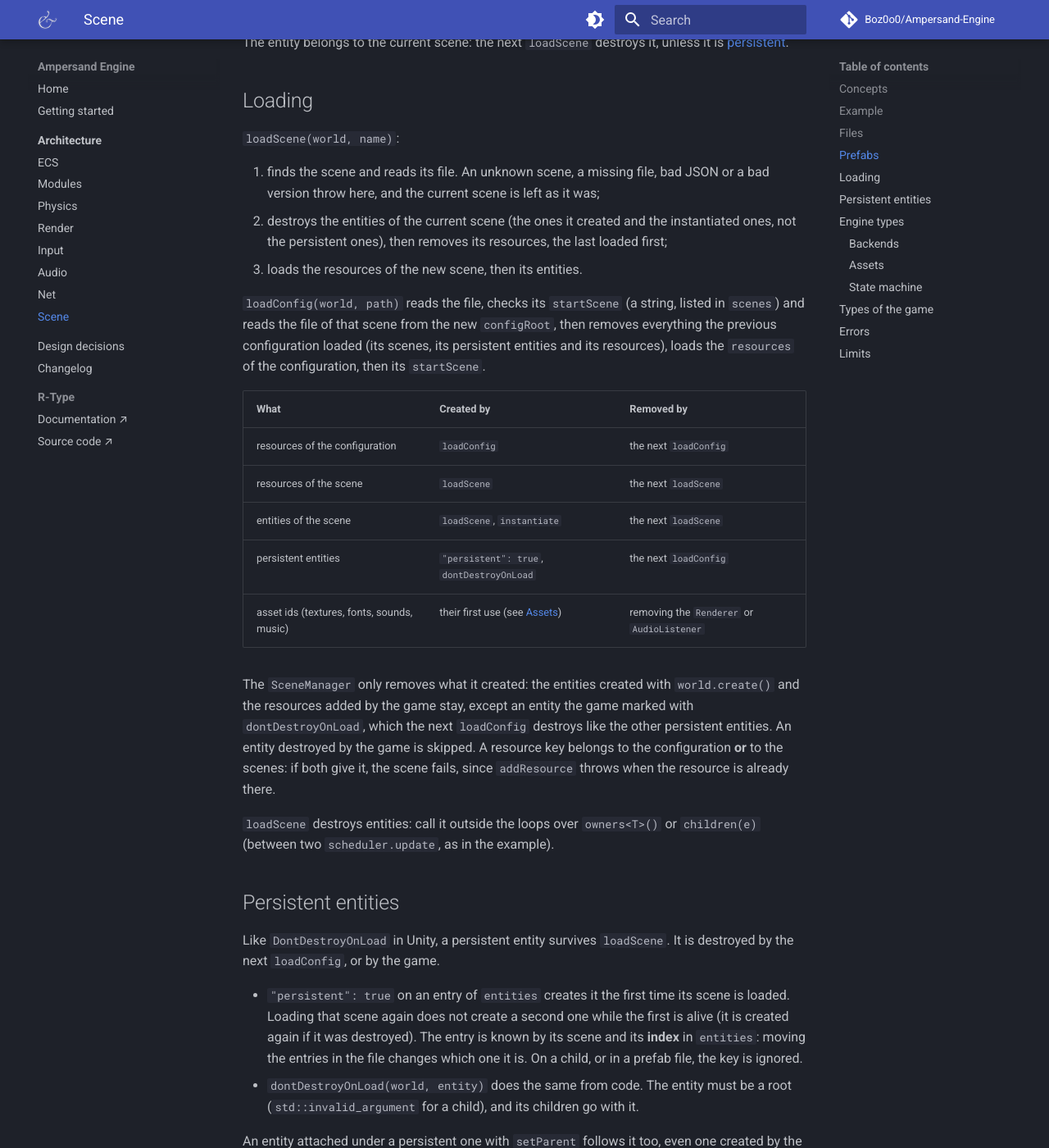
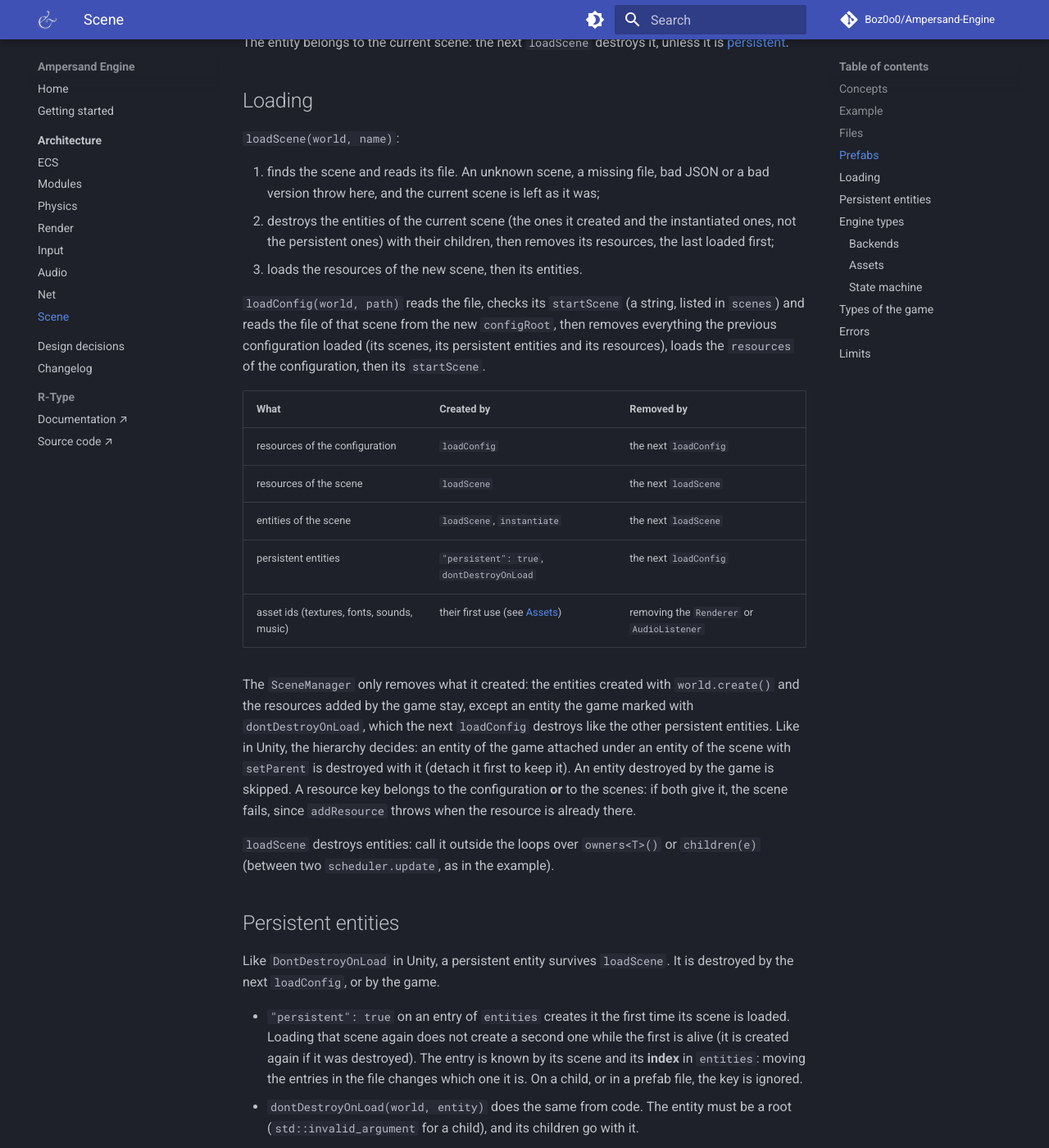
Before and after one commit to Boz0o0/Ampersand-Engine, an MkDocs documentation site: the page built from docs/mkdocs/architecture/scene.md, in a window 1280 px wide and 1400 px high, scrolled down 4725 px. Shown: the whole window at 82% size. Built offline with MkDocs 1.6.1 and Material for MkDocs 9.7.7, drawn with Linux system fonts in a browser that asks for light colours; comment, search, counter and statistics services are not loaded.

Commit message:
fix(engine-scene): correct documentation for scene module

```diff
--- a/docs/mkdocs/architecture/scene.md
+++ b/docs/mkdocs/architecture/scene.md
@@ -209,7 +209,8 @@ unless it is [persistent](#persistent-entities).
 1. finds the scene and reads its file. An unknown scene, a missing file, bad
    JSON or a bad version throw here, and the current scene is left as it was;
 2. destroys the entities of the current scene (the ones it created and the
-   instantiated ones, not the persistent ones), then removes its resources,
+   instantiated ones, not the persistent ones) with their children, then
+   removes its resources,
    the last loaded first;
 3. loads the resources of the new scene, then its entities.
 
@@ -230,8 +231,10 @@ configuration, then its `startScene`.
 The `SceneManager` only removes what it created: the entities created with
 `world.create()` and the resources added by the game stay, except an entity the
 game marked with `dontDestroyOnLoad`, which the next `loadConfig` destroys like
-the other persistent entities. An entity destroyed
-by the game is skipped. A resource key belongs to the configuration **or** to
+the other persistent entities. Like in Unity, the hierarchy decides: an entity
+of the game attached under an entity of the scene with `setParent` is destroyed
+with it (detach it first to keep it). An entity destroyed by the game is
+skipped. A resource key belongs to the configuration **or** to
 the scenes: if both give it, the scene fails, since `addResource` throws when
 the resource is already there.
 
```
Also changed, not shown: 1 other file.
